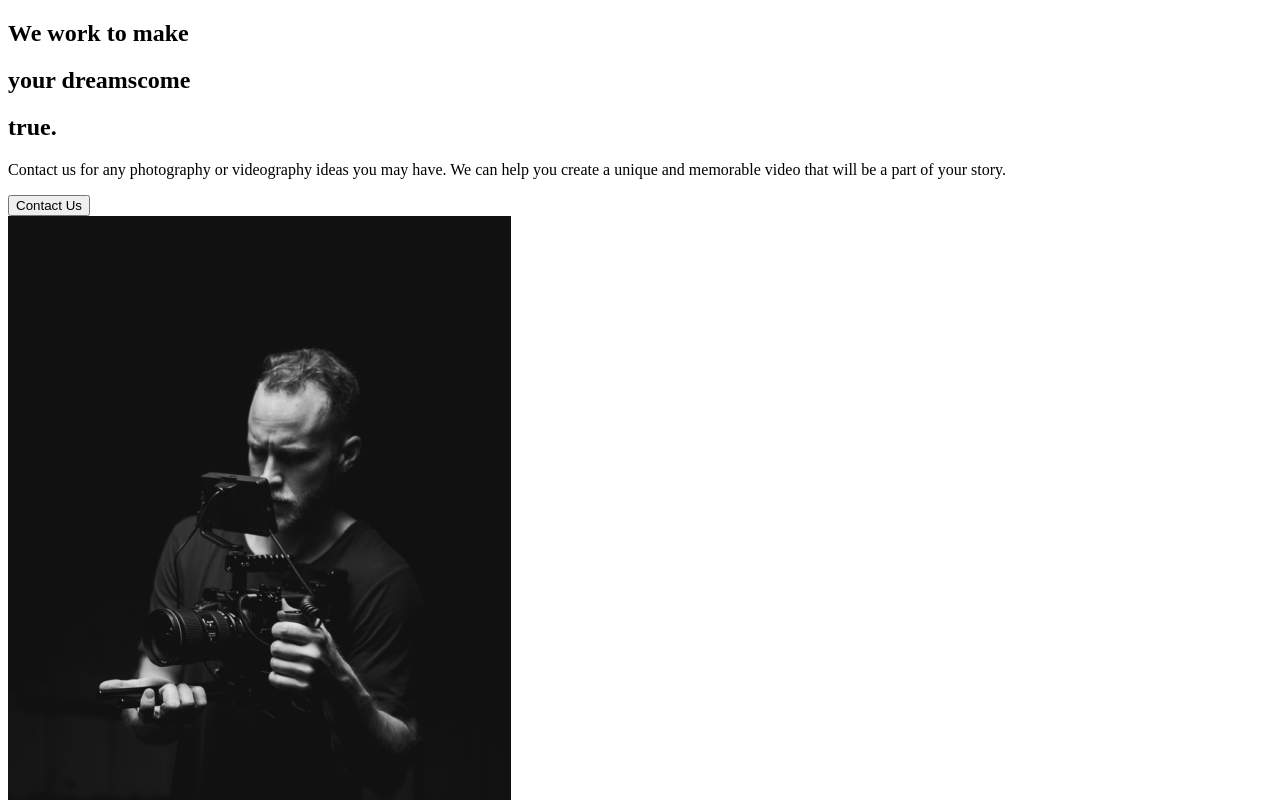
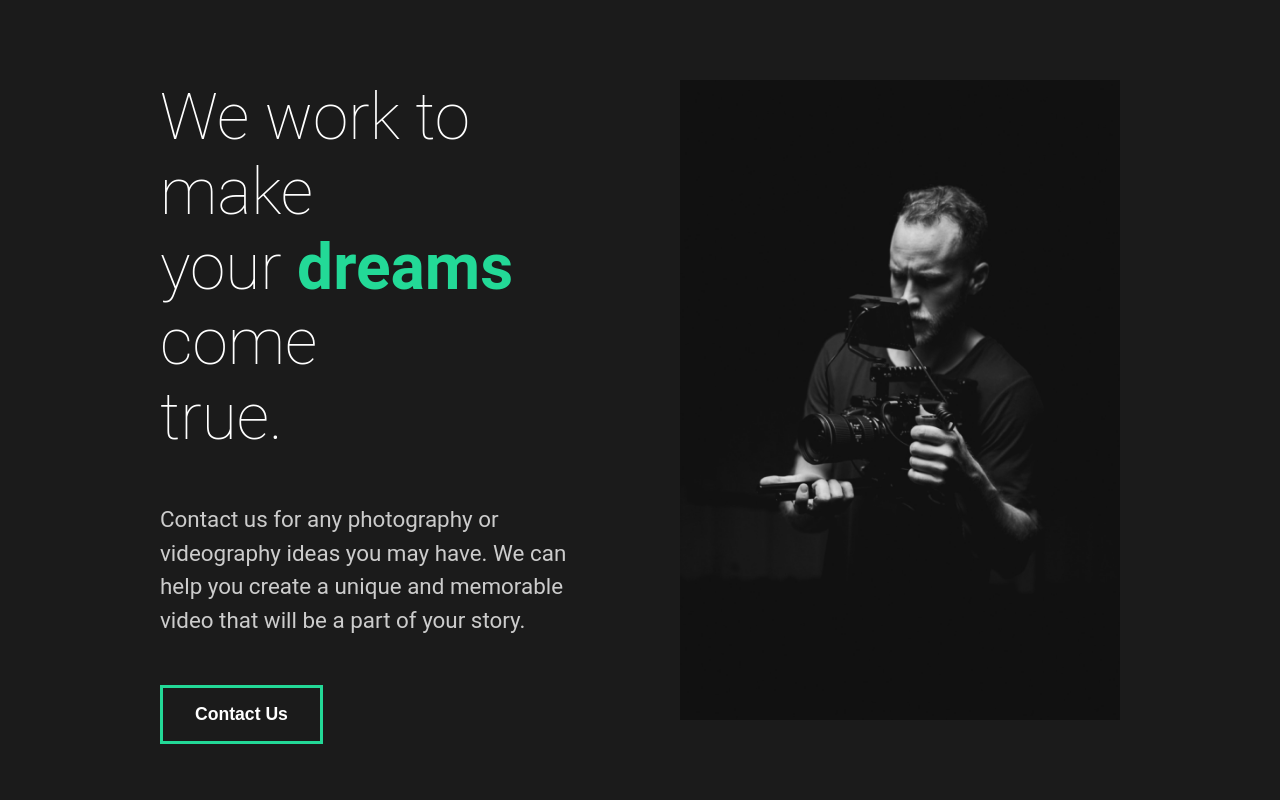
Before and after one commit to Alex-Lee-Myers/Capture-Portfolio-JS, a React (Create React App) app: page / in a window 1280 px wide. Shown: the top 800 px of the page. Built offline with nearby package versions, Linux system fonts and the light colour scheme.

Commit message:
styled-components setup. hero section has a baseline styling and color scheme setup. hero header could use some scaling work definitely but will touch up later when other sections of this site have more progress.

```diff
--- a/src/App.js
+++ b/src/App.js
@@ -1,10 +1,13 @@
 import React from "react";
+//* Global Style
+import GlobalStyle from "./components/GlobalStyle";
 //* Import Pages
 import AboutUs from "./pages/AboutUs";
 
 function App() {
 	return (
 		<div className="App">
+			<GlobalStyle />
 			<AboutUs />
 		</div>
 	);
--- a/src/components/AboutSection.js
+++ b/src/components/AboutSection.js
@@ -1,22 +1,24 @@
 import React from "react";
 import home1 from ".././img/home1.png";
+//Styled Components
+import styled from "styled-components";
 
 const AboutSection = () => {
 	return (
-		<div>
-			<div className="description">
+		<StyledAbout>
+			<StyledDescription>
 				<div className="title">
-					<div className="hide">
+					<Hide>
 						<h2>We work to make</h2>
-					</div>
-					<div className="hide">
+					</Hide>
+					<Hide>
 						<h2>
-							your <span>dreams</span>come
+							your <span>dreams</span> come
 						</h2>
-					</div>
-					<div className="hide">
+					</Hide>
+					<Hide>
 						<h2>true.</h2>
-					</div>
+					</Hide>
 				</div>
 				<p>
 					Contact us for any photography or videography ideas you may have. We
@@ -24,12 +26,44 @@
 					of your story.
 				</p>
 				<button>Contact Us</button>
-			</div>
-			<div className="image">
+			</StyledDescription>
+			<StyledImage>
 				<img src={home1} alt="A guy with a camera" />
-			</div>
-		</div>
+			</StyledImage>
+		</StyledAbout>
 	);
 };
 
+//Styled Components
+const StyledAbout = styled.div`
+	min-height: 90vh;
+	display: flex;
+	align-items: centers;
+	justify-content: space-between;
+	padding: 5rem 10rem;
+	color: white;
+`;
+
+const StyledDescription = styled.div`
+	flex: 1;
+	padding-right: 5rem;
+	h2 {
+		font-weight: lighter;
+	}
+`;
+
+const StyledImage = styled.div`
+	flex: 1;
+	overflow: hidden;
+	img {
+		width: 100%;
+		height: 80vh;
+		object-fit: cover;
+	}
+`;
+
+const Hide = styled.div`
+	overflow: hidden;
+`;
+
 export default AboutSection;
--- /dev/null
+++ b/src/components/GlobalStyle.js
@@ -0,0 +1,61 @@
+import { createGlobalStyle } from "styled-components";
+
+const GlobalStyle = createGlobalStyle`
+    *{
+        margin: 0;
+        padding: 0;
+        box-sizing: border-box;
+    }
+
+    body{
+        background: #1b1b1b;
+        font-family: 'Roboto', sans-serif;
+    }
+
+    button{
+        font-weight: bold;
+        font-size: 1.1rem;
+        cursor: pointer;
+        padding: 1rem 2rem;
+        border: 3px solid #23d997;
+        background: transparent;
+        color: white;
+        transition: all 0.7 ease;
+        &:hover{
+            background-color: #23d997;
+            color: white;
+        }
+    }
+
+    h2{
+        font-weight: lighter;
+        font-size: 4rem;
+    }
+
+    h3{
+        color: white;
+    }
+
+    h4{
+        font-weight: bold;
+    }
+
+    a{
+        font-size: 1.1rem;
+    }
+
+    span{
+        font-weight: bold;
+        color: #23d997;
+    }
+
+    p{
+        padding: 3rem 0rem;
+        color: #ccc;
+        font-size: 1.4rem;
+        line-height: 150%;
+    }
+
+`;
+
+export default GlobalStyle;
```
